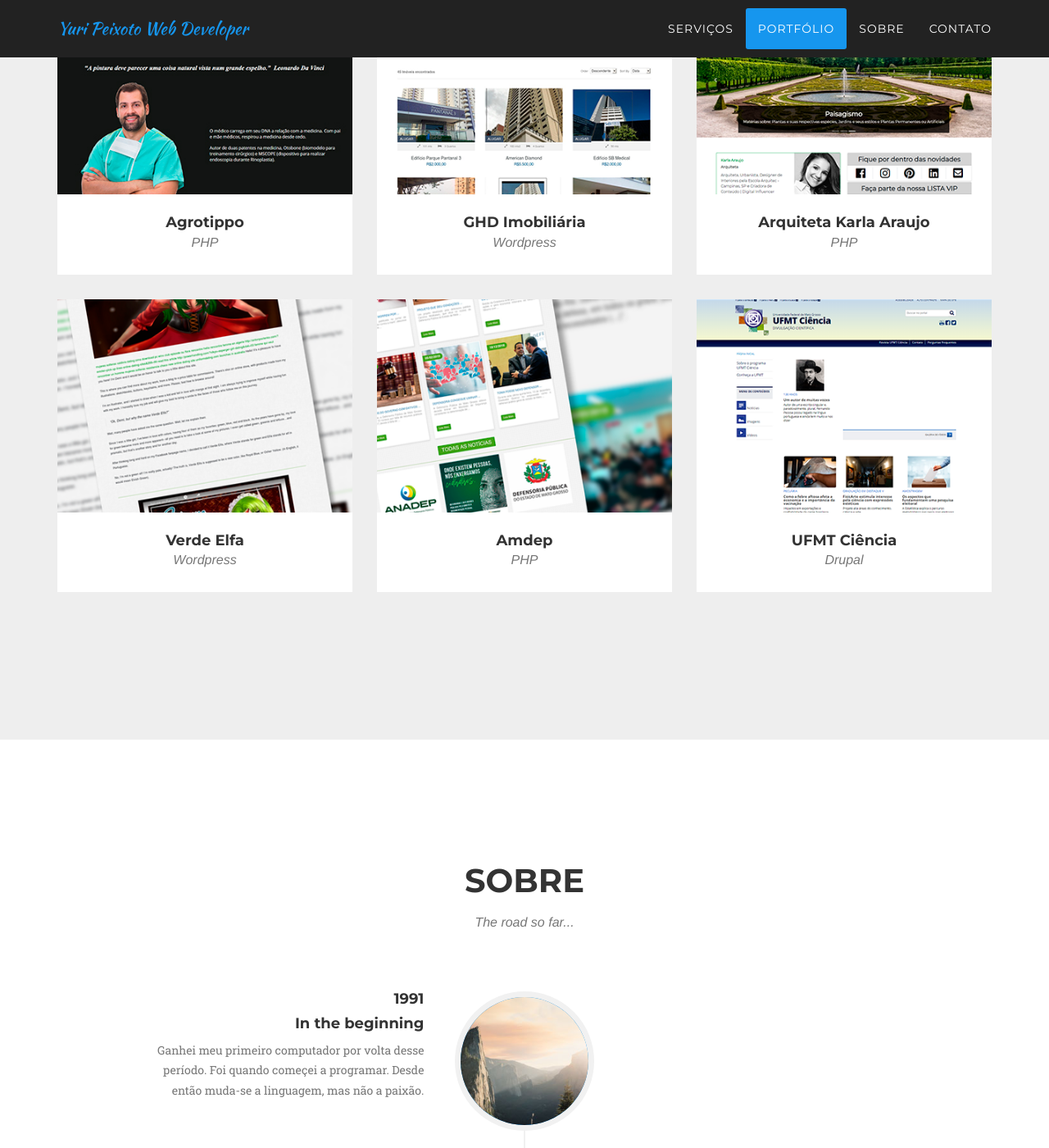
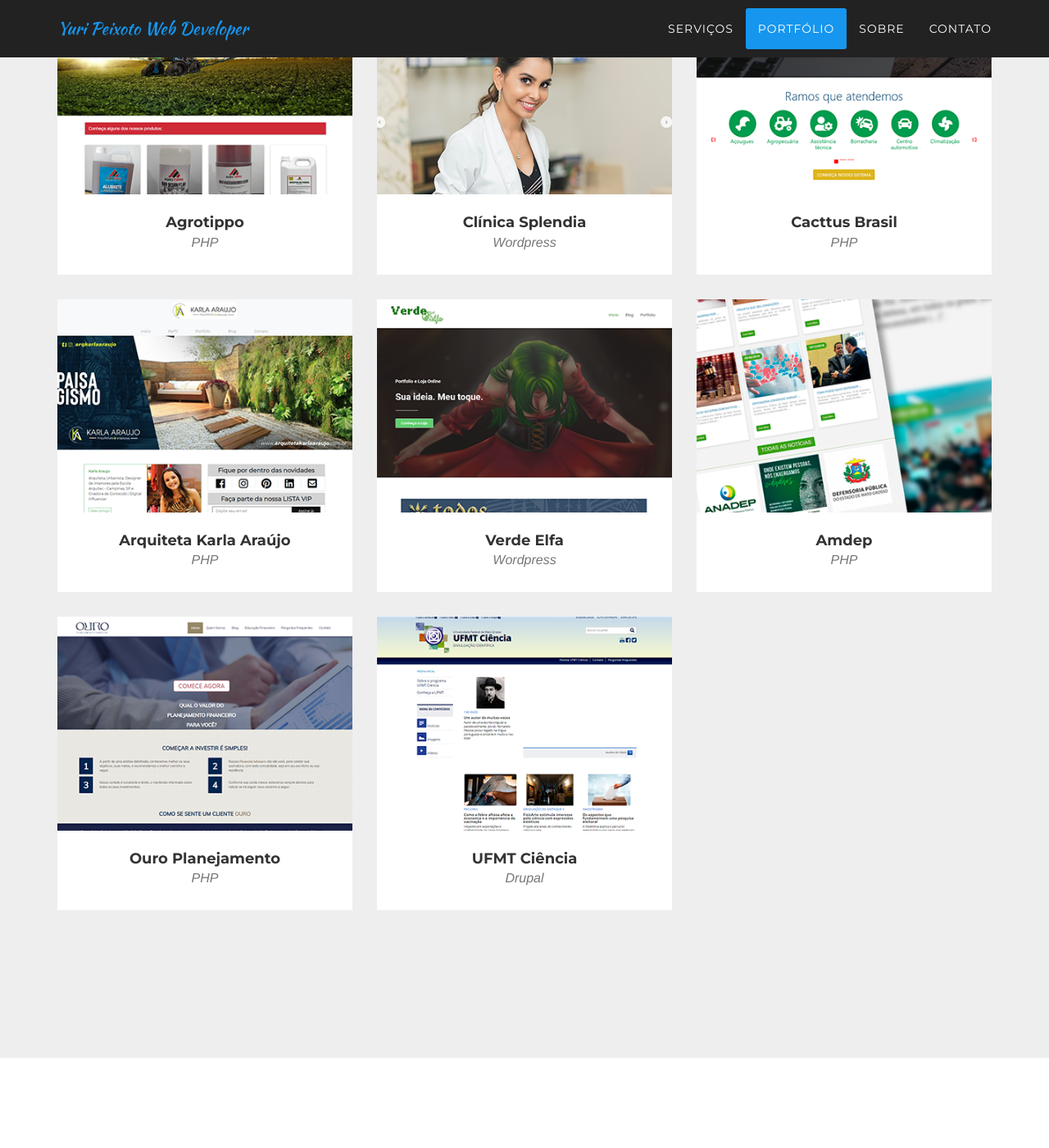
Before and after one commit to yuriPeixoto/yuripeixoto.github.io, a Jekyll site: the page built from index.md, in a window 1280 px wide and 1400 px high, scrolled down 1814 px. Shown: the whole window at 82% size. Built offline with Jekyll 4.4.1, drawn with Linux system fonts in a browser that asks for light colours; nearby versions of some CDN libraries; some web fonts are replaced; part of the change alters nothing that is shown.

```diff
--- a/_data/works.yml
+++ b/_data/works.yml
@@ -4,44 +4,54 @@
   date: "Março 2021"
   client: "Agrotippo"
   web: "http://agrotippo.com.br/"
-  photo: "edson.jpg"
+  photo: "agrotippo.png"
   img-alt: "Parcial da homepage do site"
   id: "portfolioModal01"
   description: "Site institucional desenvolvido em PHP 7.4 e Slim Framework."
-  claim: "Vitrine virtual do cirurgião."
+  claim: "Site institucional de empresa agrícola."
   call-to-action: "A empresa necessitava de um sistema simples mas eficiente para exibir seus produtos.
   O site foi todo feito usando tecnologias modernas, adaptado para o mobile, e o painel administrativo possui sistema para cadastro de produtos, categorias, e usuários."
 
 - order: 002
-  name: "GHD Imobiliária"
+  name: "Clínica Splendia"
   category: "Wordpress"
-  date: "Abril 2019"
-  client: "GHD Imobiliária"
-  web: "http://ghdimobiliaria.com.br"
-  photo: "ghd.png"
+  date: "Janeiro 2021"
+  client: "Clínica Splendia"
+  web: "https://clinicasplendia.com.br/"
+  photo: "splendia.png"
   img-alt: "Parcial da homepage do site"
   id: "portfolioModal02"
-  description: "Site para imobiliária contendo sistema de busca avançado, compartilhamento em redes sociais, e cobrindo
-  uma ampla região do estado!"
-  claim: "Site para Imobiliária com listagem dos imóveis da região."
-  call-to-action: "O cliente necessitava de um site para listar seus imóveis, para alinhamento com marketing de mídias
-  sociais."
+  description: "Site institucional desenvolvido em Wordpress | Elementor."
+  claim: "Site institucional de Clínica de Dermatologia e Fisioterapia."
+  call-to-action: "A empresa necessitava de uma presença web além das mídias sociais."
 
 - order: 003
-  name: "Arquiteta Karla Araujo"
+  name: "Cacttus Brasil"
   category: "PHP"
-  date: "Março 2019"
-  client: "Karla Araujo"
-  web: "https://www.arquitetakarlaaraujo.com.br/"
+  date: "Junho 2020"
+  client: "Cacttus Brasil Sistemas"
+  web: "http://unibrasilsistemas.com.br/"
+  photo: "cacttus.png"
+  img-alt: "Parcial da homepage do site"
+  id: "portfolioModal03"
+  description: "Site institucional desenvolvido em PHP 7.4 e Slim Framework."
+  claim: "Site institucional de empresa de software"
+  call-to-action: "Sistema simples e eficiente para exibição dos sistemas e auxílio no contato com os clientes."
+
+- order: 004
+  name: "Arquiteta Karla Araújo"
+  category: "PHP"
+  date: "Março 218"
+  client: "Karla Araújo"
+  web: "https://arquitetakarlaaraujo.com.br/"
   photo: "karla.png"
   img-alt: "Photo description"
-  id: "portfolioModal03"
-  description: "Blog e portfolio desenvolvidos em PHP procedural, com alguns elementos de POO!"
-  claim: "Blog e portfolio, criação autoral."
-  call-to-action: "Cliente possuia o site na plataforma Wix e necessitava de algo melhor e com mais possibilidades de
-  customização."
+  id: "portfolioModal04"
+  description: "Vitrine institucional e blog desenvolvidos em PHP 7.4"
+  claim: "Loja virtual, portfolio e blog."
+  call-to-action: "Cliente necessitava migrar do Wix para um serviço realmente funcional e abrangente."
 
-- order: 004
+- order: 005
   name: "Verde Elfa"
   category: "Wordpress"
   date: "Março 218"
@@ -49,14 +59,14 @@
   web: "http://verdeelfa.com"
   photo: "verdeelfa.png"
   img-alt: "Photo description"
-  id: "portfolioModal04"
+  id: "portfolioModal05"
   description: "Loja virtual, portfolio e blog da ilustradora Demi Goldheart, para atender os clientes tanto do Brasil
   quanto do exterior."
   claim: "Loja virtual, portfolio e blog. 2 idiomas."
   call-to-action: "Cliente necessitava de uma loja virtual e também de um espaço para expor suas artes, e para escrever
    sobre o meio artístico."
 
-- order: 005
+- order: 006
   name: "Amdep"
   category: "PHP"
   date: "Março 2017"
@@ -64,13 +74,26 @@
   web: "http://amdep.org.br"
   photo: "amdep.png"
   img-alt: "Photo description"
-  id: "portfolioModal05"
+  id: "portfolioModal06"
   description: "Site da organização. Possui extensa área interna, com informações relevantes para os associados. Feito
    em PHP procedural. Atualmente sendo atualizado para o PHP 7, usando o framework Slim."
   claim: "Site organizacional com expressiva área interna."
   call-to-action: "Desenvolvido em PHP 5.3 procedural, atualmente sendo atualizado para o PHP 7 usando o Slim framework."
 
-- order: 006
+- order: 007
+  name: "Ouro Planejamento"
+  category: "PHP"
+  date: "Julho 2017"
+  client: "Ouro Planejamento Financeiro"
+  web: "http://ouroplanejamento.com.br/"
+  photo: "ouro.png"
+  img-alt: "Photo description"
+  id: "portfolioModal07"
+  description: "Trabalho duplo, site desenvolvido em PHP procedural, blog em Wordpress"
+  claim: "Site de blog de divulgação da empresa."
+  call-to-action: "Site desenvolvido para garantir presença web, e captar novos clientes."
+
+- order: 008
   name: "UFMT Ciência"
   category: "Drupal"
   date: "Novembro 2016"
@@ -78,7 +101,7 @@
   web: "https://www.ufmt.br/ufmtciencia"
   photo: "ufmtciencia.png"
   img-alt: "Photo description"
-  id: "portfolioModal06"
+  id: "portfolioModal08"
   description: "Versão digital da revista UFMT Ciência, de divulgação científica"
   claim: "Revista digital de divulgação científica."
   call-to-action: "Site desenvolvido seguindo as diretrizes de Governo Federal."
```
Also changed, not shown: Gemfile.lock, assets/img/portfolio/cacttus.png (added), assets/img/portfolio/karla.png, assets/img/portfolio/large-cacttus.png (added), assets/img/portfolio/large-karla.png, assets/img/portfolio/large-ouro.png (added), assets/img/portfolio/large-splendia.png (added), assets/img/portfolio/large-verdeelfa.png, assets/img/portfolio/ouro.png (added), assets/img/portfolio/splendia.png (added), assets/img/portfolio/verdeelfa.png.
